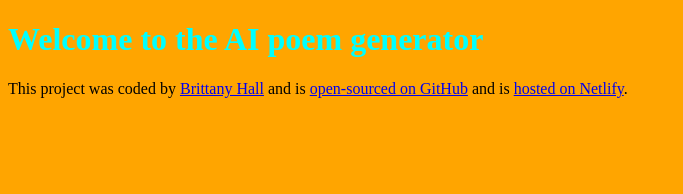
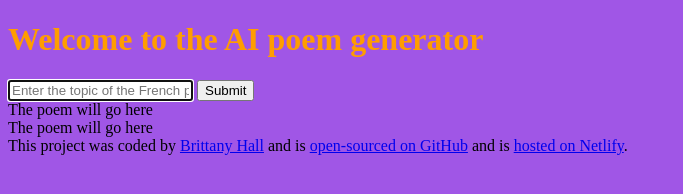
Before and after one commit to Madamgearbox/french-poem-maker, a plain HTML site: page index.html in a window 1280 px wide. Shown: the whole page, without its empty margins (0-683 px from the left). Drawn offline with Linux system fonts and the light colour scheme.

Commit message:
Added basic html structure.

```diff
--- a/index.html
+++ b/index.html
@@ -4,11 +4,30 @@
     <meta charset="UTF-8">
     <meta name="viewport" content="width=>, initial-scale=1.0">
     <link rel="stylesheet" href="src/style.css" />
-    <title>AI poem</title>
+    <title>AI poem generatoor</title>
 </head>
 <body>
-    <h1> Welcome to the AI poem generator</h1>
+    <header>
+       <h1> Welcome to the AI poem generator</h1>
+    </header>
 
+<main>
+    <form>
+        <input
+         type="text"
+         placeholder="Enter the topic of the French poem"
+         autofocus
+         required
+         autocomplete="off"
+         />
+        <input type="submit" />
+    </form>
+     <div>
+        The poem will go here
+        <br />
+        The poem will go here
+     </div>
+</main>
     <footer>
         This project was coded by
         <a href="https://github.com/Madamgearbox" target="_blank">Brittany Hall</a>
--- a/src/style.css
+++ b/src/style.css
@@ -1,6 +1,6 @@
 body {
-    background: orange;
+    background: rgb(160, 86, 230);
 }
 h1 {
-    color: aqua;
+    color: rgb(255, 157, 0);
 }
```
